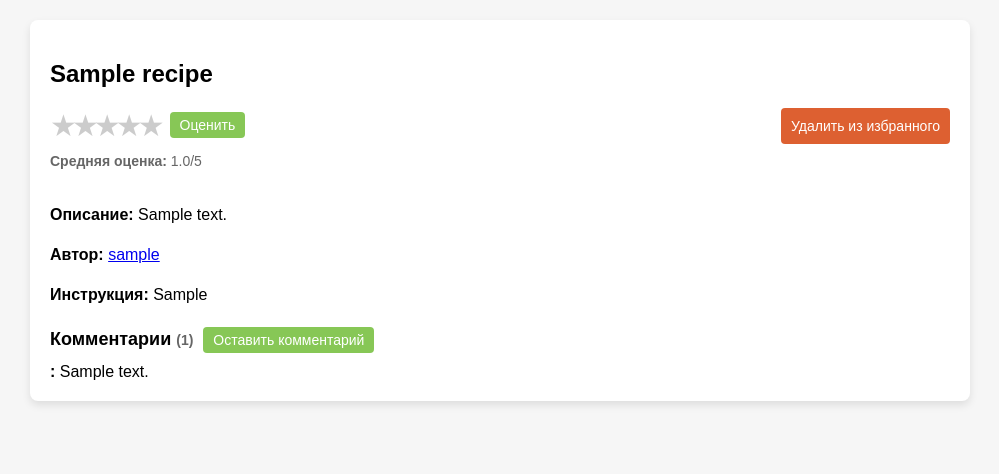
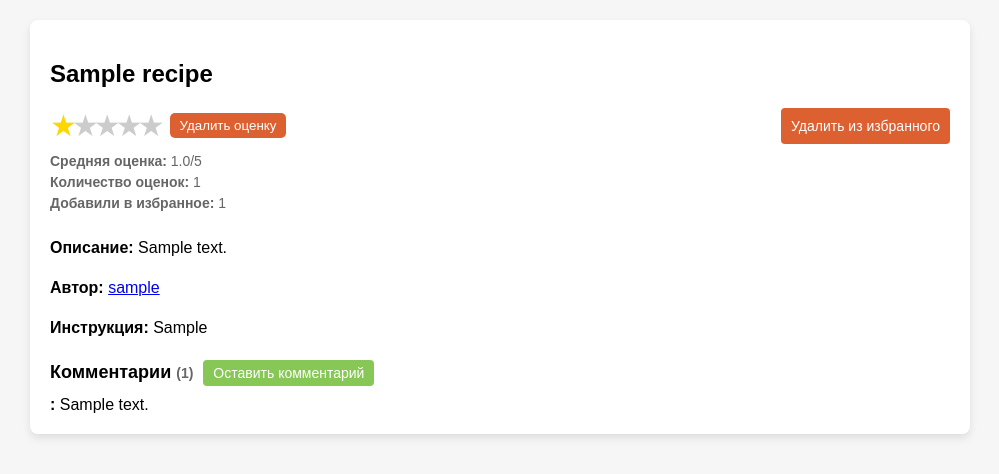
Before and after one commit to BullDigga/web-gastronomy, a Django app: page /recipes/1/ in a window 1280 px wide. Shown: the part 57-531 px from the top of the page, without its empty margins (140-1139 px from the left). Run offline with Django 5.2, Linux system fonts and the light colour scheme; a user stored in the database is signed in; tables that the repository leaves empty hold one stand-in row (values such as "Sample post").

Commit message:
Добавлена возможность оценки рецептов

```diff
--- a/django_gastronomy/django_gastronomy/urls.py
+++ b/django_gastronomy/django_gastronomy/urls.py
@@ -34,6 +34,8 @@ urlpatterns = [
     path('favorites/<int:recipe_id>/', views.toggle_favorite, name='toggle_favorite'),
     path('confirm_delete_account/', views.confirm_delete_account, name='confirm_delete_account'),
     path('delete_account/', views.delete_account, name='delete_account'),
+    path('rate_recipe/<int:recipe_id>/', views.rate_recipe, name='rate_recipe'),
+    path('delete_rating/<int:recipe_id>/', views.delete_rating, name='delete_rating'),
 ]
 
 if settings.DEBUG:
--- a/django_gastronomy/django_gastronomy/views.py
+++ b/django_gastronomy/django_gastronomy/views.py
@@ -2,10 +2,13 @@ from django.shortcuts import render, get_object_or_404, redirect
 from recipes.models import Recipe
 from comments.models import Comment
 from favorites.models import Favorite
+from ratings.models import Rate
 from django.contrib.auth import get_user_model
 from django.contrib.auth import login, logout, authenticate, get_user_model
 from django.contrib import messages
 from django.http import JsonResponse
+from django.db.models import Avg, Count
+from django.core.exceptions import ObjectDoesNotExist
 
 from django.views.decorators.csrf import csrf_exempt
 from django.contrib.auth.decorators import login_required
@@ -194,22 +197,41 @@ def recipe_view(request, recipe_id):
     # Получаем количество комментариев
     comments_count = recipe.comments_count()
 
-    # Получаем средний рейтинг
-    average_rating = recipe.average_rating()
+    # Получаем средний рейтинг и количество оценок
+    ratings_data = recipe.rates.aggregate(
+        avg_rating=Avg('value'),  # Средняя оценка
+        count_ratings=Count('id')  # Количество оценок
+    )
+    average_rating = round(float(ratings_data['avg_rating']), 1) if ratings_data['avg_rating'] else 0
+    ratings_count = ratings_data['count_ratings']
 
-    # Получаем ID избранных рецептов для текущего пользователя
-    if request.user.is_authenticated:
-        favorite_recipe_ids = Favorite.objects.filter(user=request.user).values_list('recipe_id', flat=True)
-    else:
-        favorite_recipe_ids = []
+    # Получаем количество добавлений рецепта в избранное
+    favorites_count = recipe.favorited_by.count()  # Используем related_name='favorited_by'
+
+    # Определяем, авторизован ли пользователь
+    is_authenticated = request.user.is_authenticated
+
+    # Получаем ID избранных рецептов для текущего пользователя (если авторизован)
+    favorite_recipe_ids = []
+    if is_authenticated:
+        favorite_recipe_ids = list(Favorite.objects.filter(user=request.user).values_list('recipe_id', flat=True))
+
+    # Получаем текущую оценку пользователя (если авторизован)
+    user_rating = None
+    if is_authenticated:
+        user_rating_obj = recipe.rates.filter(user=request.user).first()
+        user_rating = user_rating_obj.value if user_rating_obj else None
 
     # Передаем данные в шаблон
     return render(request, 'recipe_view.html', {
         'recipe': recipe,
         'comments_count': comments_count,
-        'average_rating': average_rating,
-        'is_authenticated': request.user.is_authenticated,  # Передаем флаг авторизации
-        'favorite_recipe_ids': list(favorite_recipe_ids),  # Передаем список ID избранных рецептов
+        'average_rating': average_rating,  # Средняя оценка
+        'ratings_count': ratings_count,  # Количество оценок
+        'favorites_count': favorites_count,  # Количество добавлений в избранное
+        'is_authenticated': is_authenticated,  # Флаг авторизации
+        'favorite_recipe_ids': favorite_recipe_ids,  # Список ID избранных рецептов
+        'user_rating': user_rating,  # Текущая оценка пользователя
     })
 
 
@@ -226,10 +248,6 @@ def toggle_favorite(request, recipe_id):
         if not isinstance(user, User):
             return JsonResponse({'success': False, 'error': 'Неверный тип пользователя.'})
 
-        # Проверяем, что user не является строкой
-        if isinstance(user, str):
-            return JsonResponse({'success': False, 'error': 'Пользователь представлен как строка.'})
-
         # Получаем рецепт
         recipe = get_object_or_404(Recipe, id=recipe_id)
 
@@ -243,10 +261,19 @@ def toggle_favorite(request, recipe_id):
         if not created:
             # Если рецепт уже в избранном, удаляем его
             favorite.delete()
-            return JsonResponse({'success': True, 'action': 'removed'})
+            action = 'removed'
+        else:
+            # Если рецепт добавлен в избранное
+            action = 'added'
 
-        # Если рецепт добавлен в избранное
-        return JsonResponse({'success': True, 'action': 'added'})
+        # Подсчитываем количество добавлений в избранное
+        favorites_count = recipe.favorited_by.count()
+
+        return JsonResponse({
+            'success': True,
+            'action': action,
+            'favorites_count': favorites_count,  # Добавляем количество добавлений в избранное
+        })
 
     except Exception as e:
         # Логируем ошибку
@@ -313,3 +340,89 @@ def delete_account(request):
             return JsonResponse({'error': 'Произошла ошибка на сервере.'}, status=500)
 
     return JsonResponse({'error': 'Неверный метод запроса.'}, status=400)
+
+
+@login_required
+@csrf_exempt
+def rate_recipe(request, recipe_id):
+    if request.method == 'POST':
+        try:
+            data = json.loads(request.body)
+            rating_value = data.get('rating')
+
+            # Проверяем, что оценка выбрана
+            if not rating_value or not (1 <= rating_value <= 5):
+                return JsonResponse({'error': 'Выберите количество звёзд для оценки.'}, status=400)
+
+            # Получаем рецепт
+            recipe = Recipe.objects.get(id=recipe_id)
+
+            # Обновляем или создаём оценку
+            rate, created = Rate.objects.update_or_create(
+                recipe=recipe,
+                user=request.user,
+                defaults={'value': rating_value}
+            )
+
+            # Рассчитываем среднюю оценку и количество оценок
+            ratings_data = recipe.rates.aggregate(
+                avg_rating=Avg('value'),
+                count_ratings=Count('id')
+            )
+            average_rating = round(float(ratings_data['avg_rating']), 1) if ratings_data['avg_rating'] else 0
+            ratings_count = ratings_data['count_ratings']
+
+            # Подсчитываем количество добавлений в избранное
+            favorites_count = recipe.favorited_by.count()
+
+            return JsonResponse({
+                'success': True,
+                'average_rating': average_rating,
+                'ratings_count': ratings_count,
+                'favorites_count': favorites_count,  # Добавляем количество добавлений в избранное
+                'user_rating': rating_value
+            })
+
+        except ObjectDoesNotExist:
+            return JsonResponse({'error': 'Рецепт не найден.'}, status=404)
+        except Exception as e:
+            print("Ошибка:", e)
+            return JsonResponse({'error': 'Произошла ошибка на сервере.'}, status=500)
+
+    return JsonResponse({'error': 'Неверный метод запроса.'}, status=400)
+
+
+@login_required
+@csrf_exempt
+def delete_rating(request, recipe_id):
+    if request.method == 'POST':
+        try:
+            # Получаем рецепт
+            recipe = Recipe.objects.get(id=recipe_id)
+
+            # Удаляем оценку пользователя
+            Rate.objects.filter(recipe=recipe, user=request.user).delete()
+
+            # Рассчитываем новую среднюю оценку и количество оценок
+            ratings_data = recipe.rates.aggregate(
+                avg_rating=Avg('value'),
+                count_ratings=Count('id')
+            )
+            average_rating = round(float(ratings_data['avg_rating']), 1) if ratings_data['avg_rating'] else 0
+            ratings_count = ratings_data['count_ratings']
+
+            # Подсчитываем количество добавлений в избранное
+            favorites_count = recipe.favorited_by.count()
+
+            return JsonResponse({
+                'success': True,
+                'average_rating': average_rating,
+                'ratings_count': ratings_count,
+                'favorites_count': favorites_count,  # Добавляем количество добавлений в избранное
+            })
+
+        except Exception as e:
+            print("Ошибка:", e)
+            return JsonResponse({'error': 'Произошла ошибка на сервере.'}, status=500)
+
+    return JsonResponse({'error': 'Неверный метод запроса.'}, status=400)
--- a/django_gastronomy/static/css/recipe_view.css
+++ b/django_gastronomy/static/css/recipe_view.css
@@ -212,3 +212,27 @@ body {
     background-color: #b54e2a; /* Темнее при наведении */
     border-color: #b54e2a; /* Темнее при наведении */
 }
+
+.delete-rating-button {
+    background-color: #DD6031; /* Цвет кнопки */
+    color: white; /* Цвет текста */
+    border: none;
+    padding: 5px 10px;
+    border-radius: 5px;
+    cursor: pointer;
+    margin-left: 10px; /* Отступ слева от звёзд */
+}
+
+.delete-rating-button:hover {
+    background-color: #c74d22; /* Темнее при наведении */
+}
+
+.rating-info p {
+    font-size: 14px; /* Меньший размер шрифта */
+    color: #666; /* Цвет текста такой же, как у "Средняя оценка" */
+    margin: 5px 0; /* Отступы между строками */
+}
+
+.rating-info strong {
+    font-weight: bold; /* Жирный шрифт для заголовков */
+}
--- a/django_gastronomy/static/js/recipe_view.js
+++ b/django_gastronomy/static/js/recipe_view.js
@@ -1,9 +1,28 @@
 document.addEventListener('DOMContentLoaded', function () {
     const isAuthenticated = document.body.dataset.isAuthenticated === 'true';
+
+    // Глобальная переменная для ID рецепта
+    let recipeId;
+
+    // Находим кнопку "Добавить в избранное"
+    const favoriteButton = document.querySelector('.add-to-favorites');
+    if (!favoriteButton) {
+        console.error('Кнопка .add-to-favorites не найдена.');
+        return;
+    }
+
+    // Инициализируем ID рецепта
+    recipeId = favoriteButton.dataset.recipeId;
+    if (!recipeId) {
+        console.error('ID рецепта не найден.');
+        return;
+    }
+    console.log('ID рецепта:', recipeId); // Для отладки
 
     // Находим все звёзды
     const stars = document.querySelectorAll('.star');
     let currentRating = 0;
+    let initialRating = 0; // Исходная оценка пользователя
 
     // Находим элементы для вывода ошибок
     const errorGeneral = document.getElementById('error-general'); // Общий контейнер для ошибок
@@ -28,6 +47,12 @@ document.addEventListener('DOMContentLoaded', function () {
         }, 5000);
     }
 
+    // Инициализация текущей оценки
+    const starsContainer = document.querySelector('.stars-slider');
+    currentRating = parseFloat(starsContainer.dataset.currentRating) || 0;
+    initialRating = currentRating; // Устанавливаем исходную оценку
+    updateStars(currentRating);
+
     // Обработка кликов на звёзды
     stars.forEach(star => {
         star.addEventListener('click', function () {
@@ -39,6 +64,16 @@ document.addEventListener('DOMContentLoaded', function () {
             const value = parseFloat(star.getAttribute('data-value'));
             currentRating = value;
             updateStars(value);
+
+            // Показываем или скрываем кнопку "Оценить"
+            const rateButton = document.querySelector('.rate-button');
+            if (rateButton) {
+                if (currentRating === initialRating) {
+                    rateButton.style.display = 'none'; // Скрываем, если оценка совпадает с исходной
+                } else {
+                    rateButton.style.display = 'inline-block'; // Показываем, если оценка изменилась
+                }
+            }
         });
 
         star.addEventListener('mouseover', function () {
@@ -70,27 +105,133 @@ document.addEventListener('DOMContentLoaded', function () {
 
     // Обработка кликов на кнопку "Оценить"
     const rateButton = document.querySelector('.rate-button');
-    rateButton.addEventListener('click', function () {
+    if (rateButton) {
+        rateButton.addEventListener('click', async function () {
             if (!isAuthenticated) {
                 showError(errorGeneral, 'Войдите в аккаунт, чтобы оценить рецепт.');
+                return;
+            }
+
+            if (!currentRating) {
+                showError(errorGeneral, 'Выберите количество звёзд для оценки.');
+                return;
+            }
+
+            try {
+                const response = await fetch(`/rate_recipe/${recipeId}/`, {
+                    method: 'POST',
+                    headers: {
+                        'Content-Type': 'application/json',
+                        'X-CSRFToken': document.querySelector('[name=csrfmiddlewaretoken]').value,
+                    },
+                    body: JSON.stringify({ rating: currentRating }),
+                });
+
+                const data = await response.json();
+
+                if (data.success) {
+                    // Округляем среднюю оценку до одного знака после запятой
+                    const roundedAverageRating = parseFloat(data.average_rating).toFixed(1);
+                    const ratingsCount = data.ratings_count; // Количество оценок
+                    const favoritesCount = data.favorites_count; // Количество добавлений в избранное
+
+                    // Обновляем среднюю оценку
+                    document.querySelector('.average-rating').innerHTML =
+                        `<strong>Средняя оценка:</strong> ${roundedAverageRating}/5`;
+
+                    // Обновляем количество оценок
+                    document.querySelector('.ratings-count').innerHTML =
+                        `<strong>Количество оценок:</strong> ${ratingsCount}`;
+
+                    // Обновляем количество добавлений в избранное
+                    document.querySelector('.favorites-count').innerHTML =
+                        `<strong>Добавили в избранное:</strong> ${favoritesCount}`;
+
+                    // Обновляем исходную оценку
+                    initialRating = currentRating;
+
+                    // Скрываем кнопку "Оценить"
+                    rateButton.style.display = 'none';
+
+                    // Показываем кнопку "Удалить оценку"
+                    const deleteRatingButton = document.querySelector('.delete-rating-button');
+                    if (deleteRatingButton) {
+                        deleteRatingButton.style.display = 'inline-block';
+                    }
                 } else {
-            alert(`Рецепт успешно оценён на ${currentRating} звёзд!`);
+                    showError(errorGeneral, data.error || 'Произошла ошибка при оценке.');
+                }
+            } catch (error) {
+                console.error('Ошибка:', error.message);
+                showError(errorGeneral, 'Произошла ошибка. Попробуйте позже.');
             }
         });
+    }
+
+    // Обработка кликов на кнопку "Удалить оценку"
+    const deleteRatingButton = document.querySelector('.delete-rating-button');
+    if (deleteRatingButton) {
+        deleteRatingButton.addEventListener('click', async function () {
+            if (!isAuthenticated) {
+                showError(errorGeneral, 'Войдите в аккаунт, чтобы удалить оценку.');
+                return;
+            }
+
+            try {
+                const response = await fetch(`/delete_rating/${recipeId}/`, {
+                    method: 'POST',
+                    headers: {
+                        'Content-Type': 'application/json',
+                        'X-CSRFToken': document.querySelector('[name=csrfmiddlewaretoken]').value,
+                    },
+                });
+
+                const data = await response.json();
+
+                if (data.success) {
+                    // Округляем среднюю оценку до одного знака после запятой
+                    const roundedAverageRating = parseFloat(data.average_rating).toFixed(1);
+                    const ratingsCount = data.ratings_count; // Количество оценок
+                    const favoritesCount = data.favorites_count; // Количество добавлений в избранное
+
+                    // Обновляем среднюю оценку
+                    document.querySelector('.average-rating').innerHTML =
+                        `<strong>Средняя оценка:</strong> ${roundedAverageRating}/5`;
+
+                    // Обновляем количество оценок
+                    document.querySelector('.ratings-count').innerHTML =
+                        `<strong>Количество оценок:</strong> ${ratingsCount}`;
+
+                    // Обновляем количество добавлений в избранное
+                    document.querySelector('.favorites-count').innerHTML =
+                        `<strong>Добавили в избранное:</strong> ${favoritesCount}`;
+
+                    // Сбрасываем текущую и исходную оценку
+                    currentRating = 0;
+                    initialRating = 0;
+                    updateStars(currentRating);
+
+                    // Скрываем кнопку "Удалить оценку" и показываем кнопку "Оценить"
+                    deleteRatingButton.style.display = 'none';
+                    const rateButton = document.querySelector('.rate-button');
+                    if (rateButton) {
+                        rateButton.style.display = 'inline-block';
+                    }
+                } else {
+                    showError(errorGeneral, data.error || 'Произошла ошибка при удалении оценки.');
+                }
+            } catch (error) {
+                console.error('Ошибка:', error.message);
+                showError(errorGeneral, 'Произошла ошибка. Попробуйте позже.');
+            }
+        });
+    }
 
     // Обработка кликов на кнопку "Добавить в избранное"
-    const favoriteButton = document.querySelector('.add-to-favorites');
     if (favoriteButton) {
         favoriteButton.addEventListener('click', async function () {
             if (!isAuthenticated) {
                 showError(errorGeneral, 'Войдите в аккаунт, чтобы добавить рецепт в избранное.');
-                return;
-            }
-
-            const recipeId = favoriteButton.dataset.recipeId;
-
-            if (!recipeId) {
-                console.error('ID рецепта не найден.');
                 return;
             }
 
@@ -126,6 +267,11 @@ document.addEventListener('DOMContentLoaded', function () {
                         favoriteButton.textContent = 'Добавить в избранное';
                         favoriteButton.classList.remove('favorited');
                     }
+
+                    // Обновляем количество добавлений в избранное
+                    const favoritesCount = data.favorites_count;
+                    document.querySelector('.favorites-count').innerHTML =
+                        `<strong>Добавили в избранное:</strong> ${favoritesCount}`;
                 }
             } catch (error) {
                 console.error('Ошибка:', error.message);
@@ -139,6 +285,7 @@ document.addEventListener('DOMContentLoaded', function () {
 
     // Обработка кликов на кнопку "Оставить комментарий"
     const commentButton = document.querySelector('.add-comment-button');
+    if (commentButton) {
         commentButton.addEventListener('click', function () {
             if (!isAuthenticated) {
                 showError(errorComment, 'Войдите в аккаунт, чтобы оставить комментарий.');
@@ -146,4 +293,5 @@ document.addEventListener('DOMContentLoaded', function () {
                 alert('Комментарий добавлен!');
             }
         });
+    }
 });
--- a/django_gastronomy/templates/recipe_view.html
+++ b/django_gastronomy/templates/recipe_view.html
@@ -16,22 +16,39 @@
             <div class="rating-section">
                 <!-- Звёзды и кнопка "Оценить" -->
                 <div class="stars-and-rate">
-                    <div class="stars-slider">
-                        <span class="star" data-value="1">★</span>
-                        <span class="star" data-value="2">★</span>
-                        <span class="star" data-value="3">★</span>
-                        <span class="star" data-value="4">★</span>
-                        <span class="star" data-value="5">★</span>
+                    <div class="stars-slider" data-current-rating="{{ user_rating }}">
+                        {% for i in "12345" %}
+                            <span class="star {% if user_rating and user_rating >= forloop.counter %}active{% endif %}" data-value="{{ forloop.counter }}">★</span>
+                        {% endfor %}
                     </div>
-                    <button class="rate-button {% if is_authenticated %}authenticated{% endif %}">
+
+                    <!-- Кнопка "Оценить" -->
+                    <button id="rate-button" class="rate-button {% if is_authenticated %}authenticated{% endif %}"
+                            style="display: {% if not user_rating %}inline-block{% else %}none{% endif %};">
                         Оценить
                     </button>
+
+                    <!-- Кнопка "Удалить оценку" -->
+                    <button id="delete-rating-button" class="delete-rating-button"
+                            style="display: {% if user_rating %}inline-block{% else %}none{% endif %};">
+                        Удалить оценку
+                    </button>
+
                     <!-- Общий контейнер для ошибок -->
                     <span id="error-general" class="error-message"></span>
                 </div>
 
-                <!-- Средняя оценка -->
-                <p class="average-rating"><strong>Средняя оценка:</strong> {{ average_rating|floatformat:1 }}/5</p>
+                <div class="rating-info">
+                    <p class="average-rating">
+                        <strong>Средняя оценка:</strong> {{ average_rating|floatformat:1 }}/5
+                    </p>
+                    <p class="ratings-count">
+                        <strong>Количество оценок:</strong> {{ ratings_count }}
+                    </p>
+                    <p class="favorites-count">
+                        <strong>Добавили в избранное:</strong> {{ favorites_count }}
+                    </p>
+                </div>
             </div>
 
             <!-- Кнопка "Добавить в избранное" -->
```
Also changed, not shown: django_gastronomy/static/add_to_favorited.png (added), django_gastronomy/static/favorited.png (added), django_gastronomy/static/subscribe.png (added), django_gastronomy/static/subscribed.png (added). Lines whose indentation alone changed are shown as unchanged.
